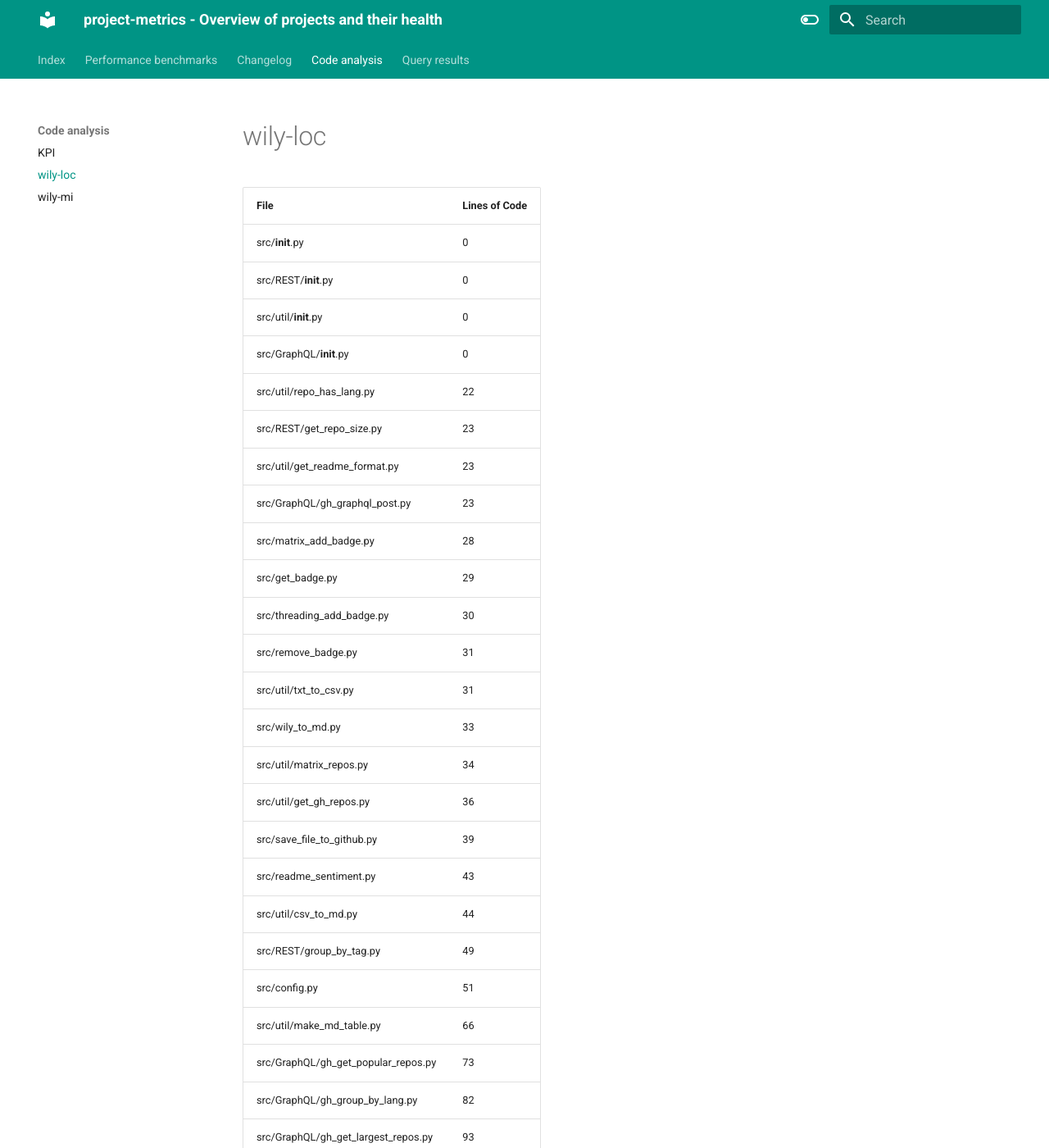
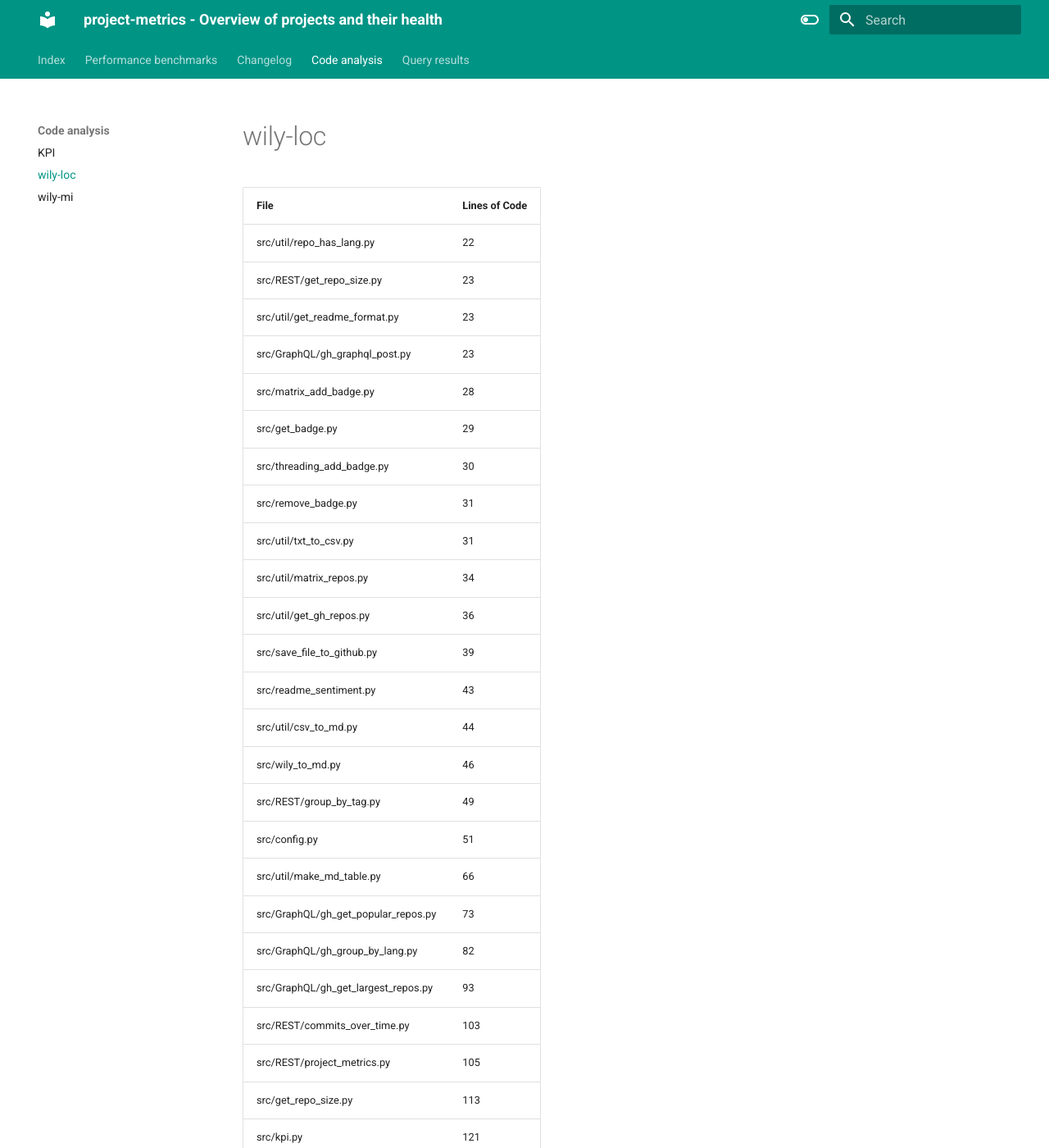
Before and after one commit to TheNewThinkTank/project-metrics, an MkDocs documentation site: the page built from docs/project_docs/code-analysis/wily-loc.md, in a window 1280 px wide and 1400 px high. Shown: the whole window at 82% size. Built offline with MkDocs 1.6.1 and Material for MkDocs 9.7.7, drawn with Linux system fonts in a browser that asks for light colours.

Commit message:
Updating file

```diff
--- a/docs/project_docs/code-analysis/wily-loc.md
+++ b/docs/project_docs/code-analysis/wily-loc.md
@@ -2,10 +2,6 @@
 
 | File                                |   Lines of Code |
 | --- | --- |
-| src/__init__.py                     |               0 |
-| src/REST/__init__.py                |               0 |
-| src/util/__init__.py                |               0 |
-| src/GraphQL/__init__.py             |               0 |
 | src/util/repo_has_lang.py           |              22 |
 | src/REST/get_repo_size.py           |              23 |
 | src/util/get_readme_format.py       |              23 |
@@ -15,12 +11,12 @@
 | src/threading_add_badge.py          |              30 |
 | src/remove_badge.py                 |              31 |
 | src/util/txt_to_csv.py              |              31 |
-| src/wily_to_md.py                   |              33 |
 | src/util/matrix_repos.py            |              34 |
 | src/util/get_gh_repos.py            |              36 |
 | src/save_file_to_github.py          |              39 |
 | src/readme_sentiment.py             |              43 |
 | src/util/csv_to_md.py               |              44 |
+| src/wily_to_md.py                   |              46 |
 | src/REST/group_by_tag.py            |              49 |
 | src/config.py                       |              51 |
 | src/util/make_md_table.py           |              66 |
@@ -30,8 +26,8 @@
 | src/REST/commits_over_time.py       |             103 |
 | src/REST/project_metrics.py         |             105 |
 | src/get_repo_size.py                |             113 |
-| src/kpi.py                          |             120 |
+| src/kpi.py                          |             121 |
 | src/REST/add_badge.py               |             136 |
 | src/REST/get_repos.py               |             168 |
 | src/add_gha_wf.py                   |             183 |
-| Total                               |            1811 |
+| Total                               |            1825 |
```
